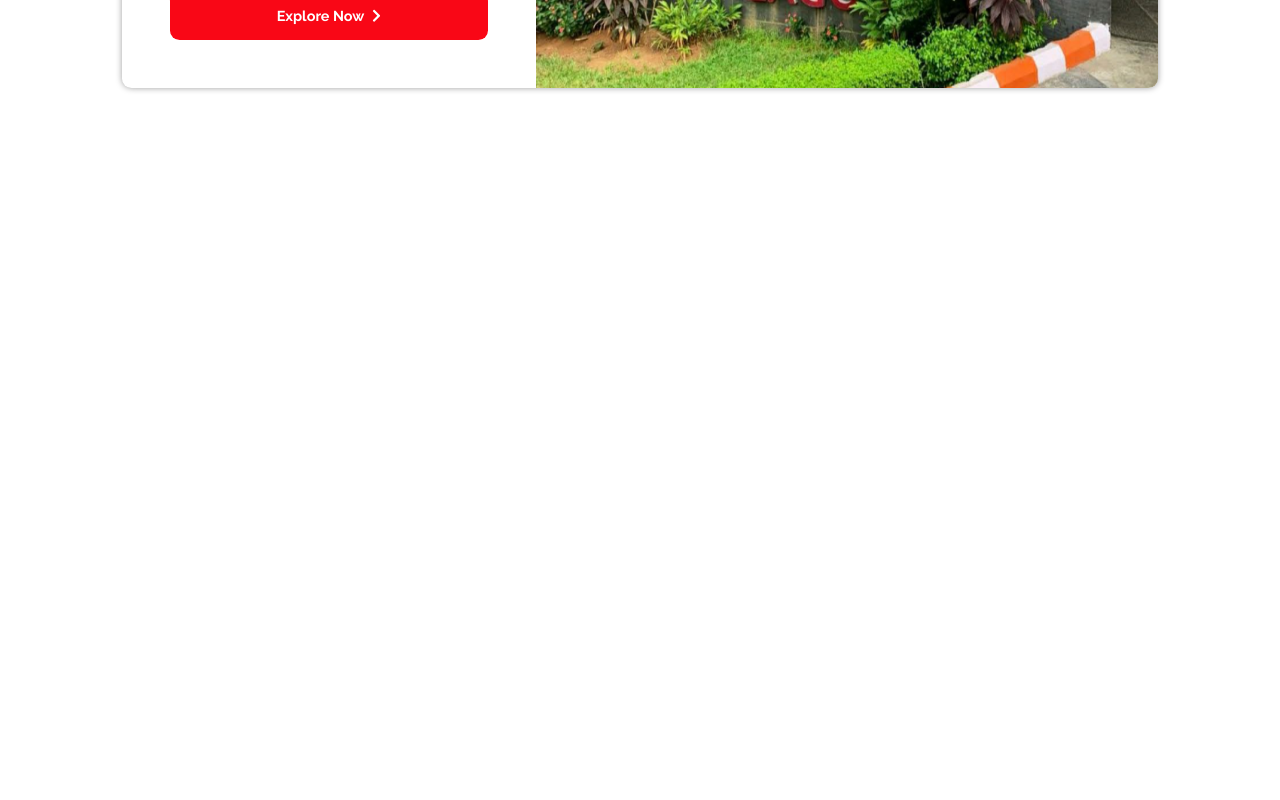
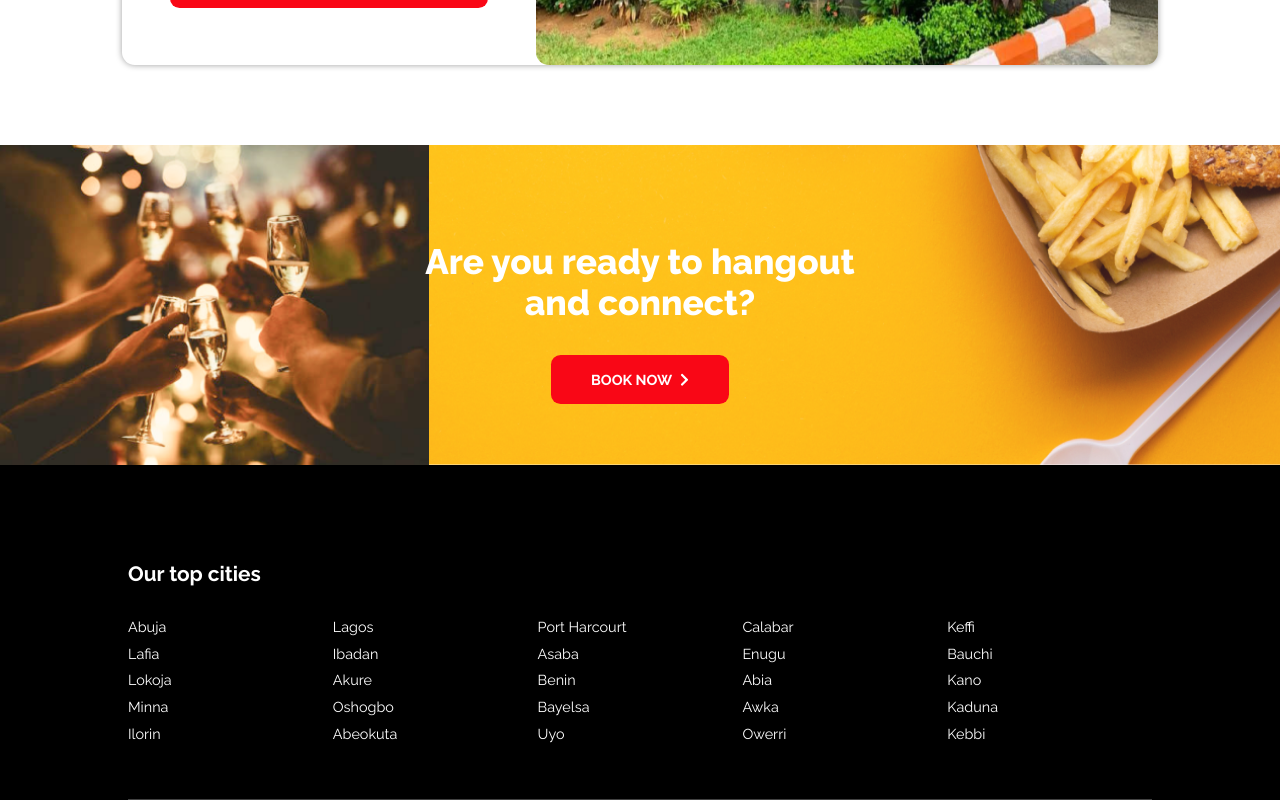
Before and after one commit to hangoutpadieorg/frontend-website, a React (Vite) app: page / in a window 1280 px wide. Shown: the part 3841-4641 px from the top of the page. Before the commit the page ends 4009 px from the top, so only its background shows below. Built offline with nearby package versions, Linux system fonts and the light colour scheme.

Commit message:
Footer top added - DESKTOP

```diff
--- a/src/App.css
+++ b/src/App.css
@@ -457,8 +457,9 @@ body {
 .review--card {
   display: flex;
   width: 90%;
+  height: 25rem;
   margin: 5rem auto;
-  border-radius: .6rem;
+  border-radius: .8rem;
   box-shadow: 0 0 .4rem #9e9e9e;
 }
 
@@ -467,7 +468,7 @@ body {
   flex-direction: row-reverse;
   width: 90%;
   margin: 2rem auto;
-  border-radius: .6rem;
+  border-radius: .8rem;
   box-shadow: 0 0 .4rem #9e9e9e;
 }
 
@@ -507,13 +508,90 @@ body {
 .review--image {
   width: 100%;
   height: 100%;
-  border-radius: 0 .6rem .6rem 0;
+  border-radius: .8rem;
 }
 
 .review--image--reverse {
   width: 100%;
   height: 100%;
-  border-radius: .6rem 0 0 .6rem;
+  border-radius: .8rem;
 }
 
 /* END OF REVIEWS STYLING */
+
+.hangout--main {
+  position: relative;
+  width: 100%;
+}
+
+.hangout--image-left {
+  position: absolute;
+  height: 20rem;
+}
+
+.hangout--image-right {
+  height: 20rem;
+}
+
+.hangout--image-left img {
+  width: 100%;
+  height: 100%;
+}
+
+.hangout--image-right img{
+  width: 100%;
+  height: 100%;
+}
+
+.hangout--CTA {
+  position: absolute;
+  top: 30%;
+  bottom: 30%;
+  right: 0;
+  left: 0;
+  text-align: center;
+  width: 70%;
+  margin: 0 auto;
+}
+
+.CTA--title {
+  width: 50%;
+  margin: 0 auto;
+  color: #fff;
+  font-size: 2.2rem;
+  font-weight: 800;
+  margin-bottom: 2rem;
+}
+
+/* Footer Styling */
+
+.footer {
+  background: #000;
+  color: #fff;
+}
+
+.footer--top {
+  width: 80%;
+  margin: 0 auto;
+  padding-top: 5rem;
+  border-bottom: 1px solid #424242;
+}
+
+.top--cities {
+  padding: 1rem 0 2rem 0;
+  font-size: 1.3rem;
+}
+
+.cities {
+  display: grid;
+  grid-template-columns: repeat(5, 1fr);
+  padding: 0 0 3rem 0;
+}
+
+.city--list li {
+  padding-bottom: .6rem;
+  cursor: pointer;
+  font-size: .9rem;
+}
+
+/* End of footer styling */
--- a/src/App.jsx
+++ b/src/App.jsx
@@ -8,6 +8,8 @@ import Install from './components/AppInstall'
 import ArrowButton from './components/ArrowButton'
 import RightArrow from './assets/ArrowRightOrange.svg'
 import {ReviewDiv} from './components/ReviewCard'
+import HangoutCTA from './components/Hangout-CTA'
+import Footer from './components/Footer'
 
 export default function App() {
 
@@ -62,6 +64,8 @@ export default function App() {
         </div>
         <ReviewDiv />
       </div>
+      <HangoutCTA />
+      <Footer />
     </div>
   )
 }
--- /dev/null
+++ b/src/components/Footer.jsx
@@ -0,0 +1,63 @@
+
+const Cities = (props) => {
+  return (
+    <ul className="city--list">
+      <li>{props.city1}</li>
+      <li>{props.city2}</li>
+      <li>{props.city3}</li>
+      <li>{props.city4}</li>
+      <li>{props.city5}</li>
+    </ul>
+  )
+}
+
+const Footer = () => {
+  return (
+    <div className="footer">
+      <section className="footer--top">
+        <h3 className="top--cities">Our top cities</h3>
+        <div className="cities">
+          <Cities
+            city1 = "Abuja" city2 = "Lafia"
+            city3 = "Lokoja" city4 = "Minna"
+            city5 = "Ilorin"
+          />
+          <Cities
+            city1 = "Lagos" city2 = "Ibadan"
+            city3 = "Akure" city4 = "Oshogbo"
+            city5 = "Abeokuta"
+          />
+          <Cities
+            city1 = "Port Harcourt" city2 = "Asaba"
+            city3 = "Benin" city4 = "Bayelsa"
+            city5 = "Uyo"
+          />
+          <Cities
+            city1 = "Calabar" city2 = "Enugu"
+            city3 = "Abia" city4 = "Awka"
+            city5 = "Owerri"
+          />
+          <Cities
+            city1 = "Keffi" city2 = "Bauchi"
+            city3 = "Kano" city4 = "Kaduna"
+            city5 = "Kebbi"
+          />
+        </div>
+      </section>
+
+      <section className="footer-bottom">
+        <div>
+          <div>
+
+          </div>
+
+          <div>
+
+          </div>
+        </div>
+      </section>
+    </div>
+  )
+}
+
+export default Footer
--- /dev/null
+++ b/src/components/Hangout-CTA.jsx
@@ -0,0 +1,26 @@
+// import React from 'react'
+import ArrowButton from "./ArrowButton"
+import Glass from "../assets/Glass.png"
+import Fries from "../assets/Chops.png"
+
+const HangoutCTA = () => {
+  return (
+    <div className="hangout--main">
+      <div className="hangout--image-left">
+        <img src={Glass} alt=""/>
+      </div>
+      <div className="hangout--image-right">
+        <img src={Fries} alt="" />
+      </div>
+      <div className="hangout--CTA">
+        <h3 className="CTA--title">Are you ready to hangout and connect?</h3>
+        <ArrowButton
+          className = 'CTA-Btn'
+          text = 'BOOK NOW'
+        />
+      </div>
+    </div>
+  )
+}
+
+export default HangoutCTA
--- a/src/components/ReviewCard.jsx
+++ b/src/components/ReviewCard.jsx
@@ -1,3 +1,4 @@
+/* eslint-disable react/prop-types */
 import ArrowButton from "./ArrowButton"
 import Cubana_Full from '../assets/Cubana_Full.png'
 import Sea_bar from '../assets/Sea-bar.png'
```
Also changed, not shown: src/assets/Chops.png (renamed from src/assets/chops-bg.png), src/assets/Glass.png (renamed from src/assets/Rectangle 364.png).
